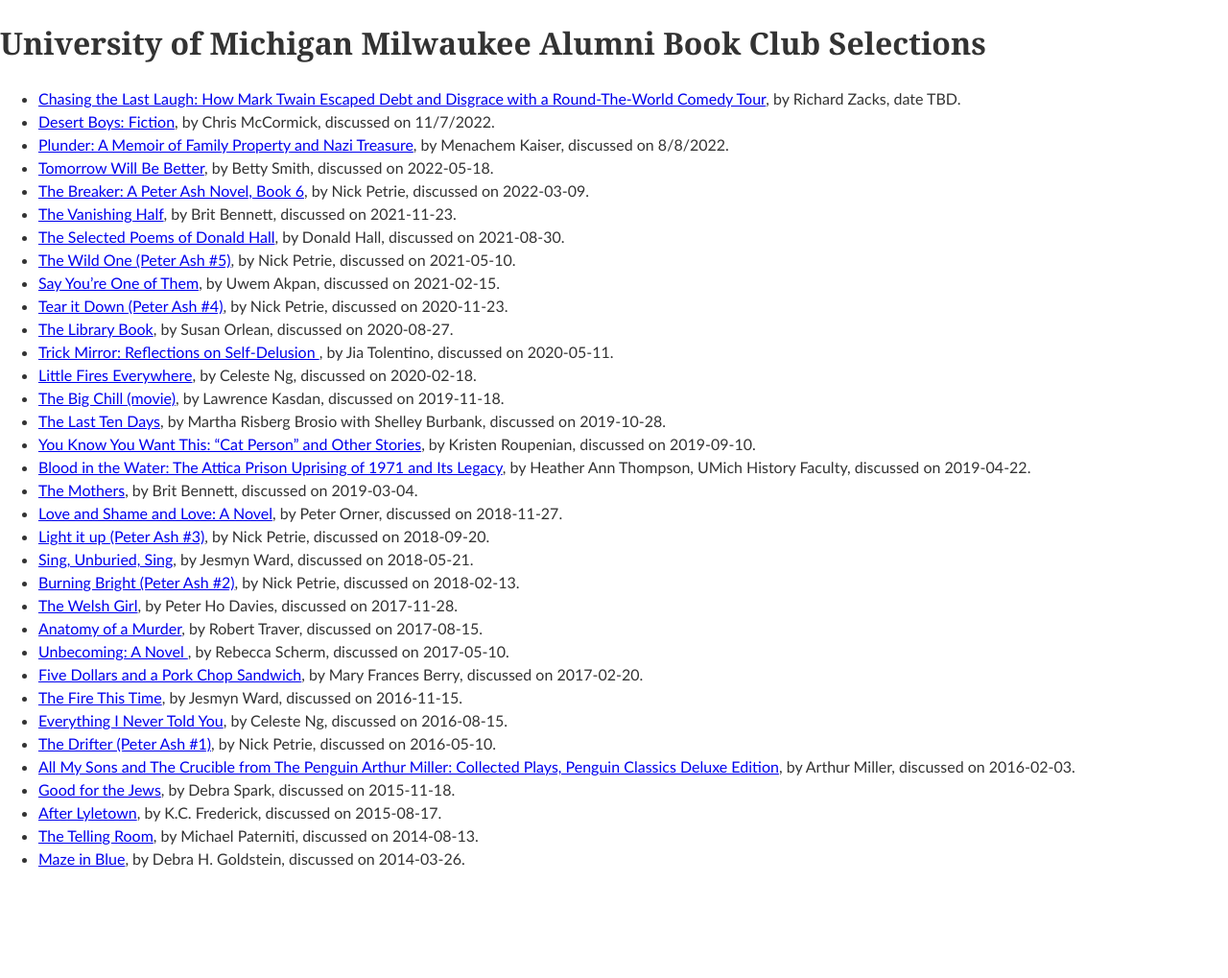
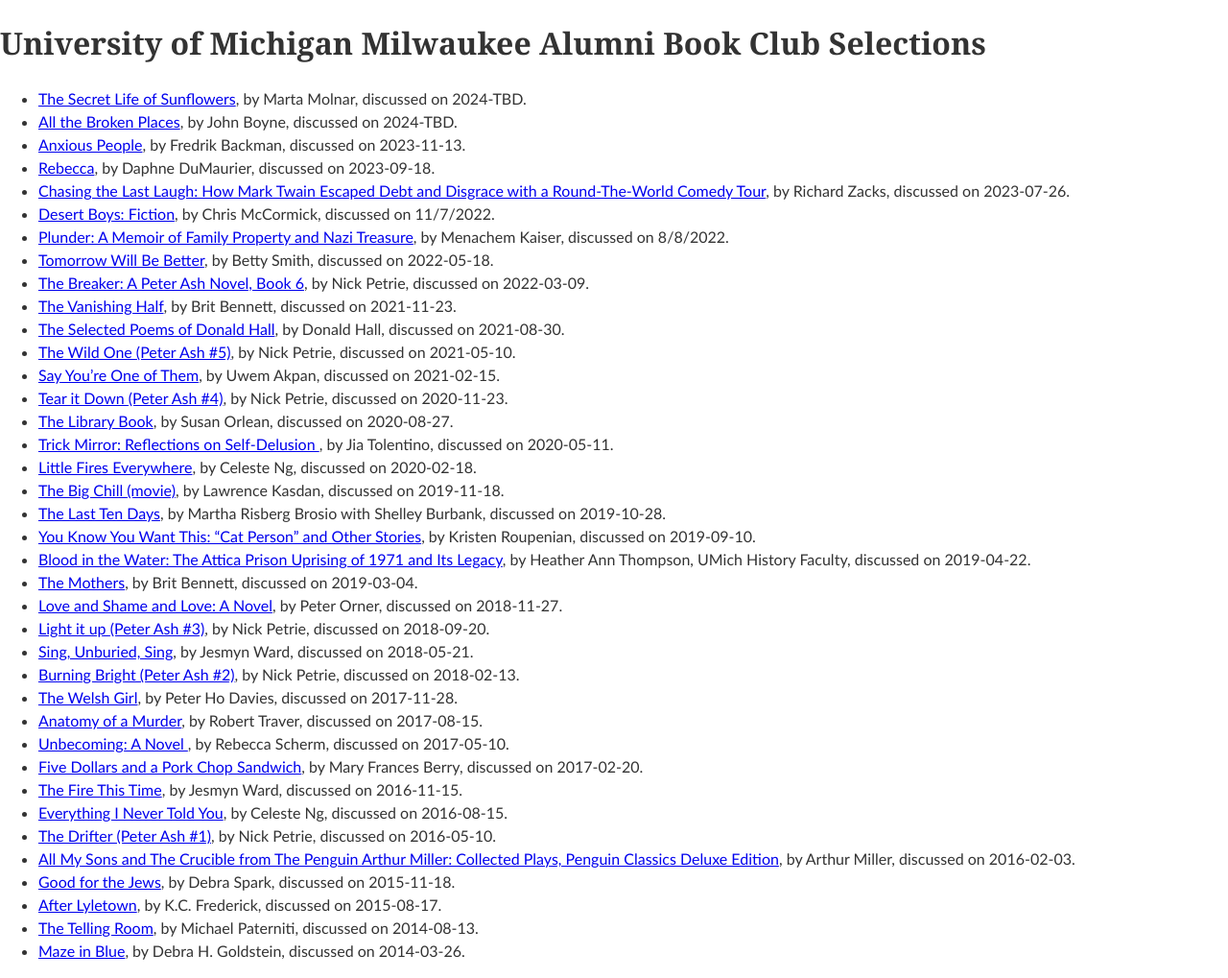
Before and after one commit to edurant/edurant.github.io, a Jekyll site: the page built from misc/bookClubUmMke.md, in a window 1280 px wide. Shown: the whole page at 96% size. Built offline with Jekyll 4.4.1, drawn with Linux system fonts in a browser that asks for light colours; before the commit the page ends 923 px from its top, so only the background shows below that.

Commit message:
UM MKE book club selections

```diff
--- a/misc/bookClubUmMke.md
+++ b/misc/bookClubUmMke.md
@@ -1,9 +1,12 @@
 ---
 title: "University of Michigan Milwaukee Alumni Book Club Selections"
-date: 2023-02-20 09:32:30 -0600
+date: 2023-07-28 18:09:30 -0500
 ---
-
-* [Chasing the Last Laugh: How Mark Twain Escaped Debt and Disgrace with a Round-The-World Comedy Tour](https://bookshop.org/books/chasing-the-last-laugh-how-mark-twain-escaped-debt-and-disgrace-with-a-round-the-world-comedy-tour/), by Richard Zacks, date TBD.
+* [The Secret Life of Sunflowers](https://bookshop.org/p/books/the-secret-life-of-sunflowers-dana-marton/18833289), by Marta Molnar, discussed on 2024-TBD.
+* [All the Broken Places](https://bookshop.org/p/books/all-the-broken-places-john-boyne/18490723), by John Boyne, discussed on 2024-TBD.
+* [Anxious People](https://bookshop.org/p/books/anxious-people-fredrik-backman/18771844), by Fredrik Backman, discussed on 2023-11-13.
+* [Rebecca](https://bookshop.org/p/books/rebecca-daphne-du-maurier/8585579), by Daphne DuMaurier, discussed on 2023-09-18.
+* [Chasing the Last Laugh: How Mark Twain Escaped Debt and Disgrace with a Round-The-World Comedy Tour](https://bookshop.org/books/chasing-the-last-laugh-how-mark-twain-escaped-debt-and-disgrace-with-a-round-the-world-comedy-tour/), by Richard Zacks, discussed on 2023-07-26.
 * [Desert Boys: Fiction](https://bookshop.org/books/desert-boys-fiction/), by Chris McCormick, discussed on 11/7/2022.
 * [Plunder: A Memoir of Family Property and Nazi Treasure](https://bookshop.org/books/plunder-a-memoir-of-family-property-and-nazi-treasure-9780358699170), by Menachem Kaiser, discussed on 8/8/2022.
 * [Tomorrow Will Be Better](https://bookshop.org/books/tomorrow-will-be-better/), by Betty Smith, discussed on 2022-05-18.
```
